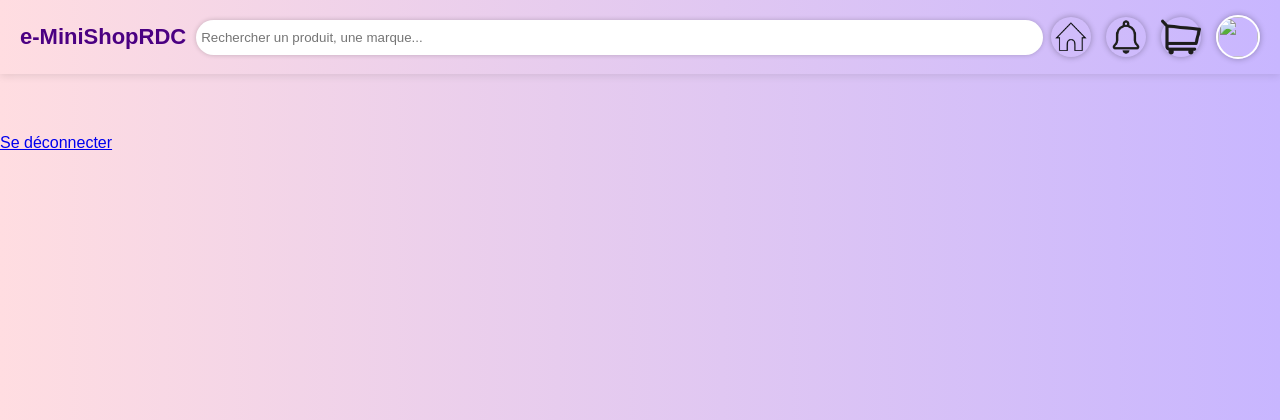
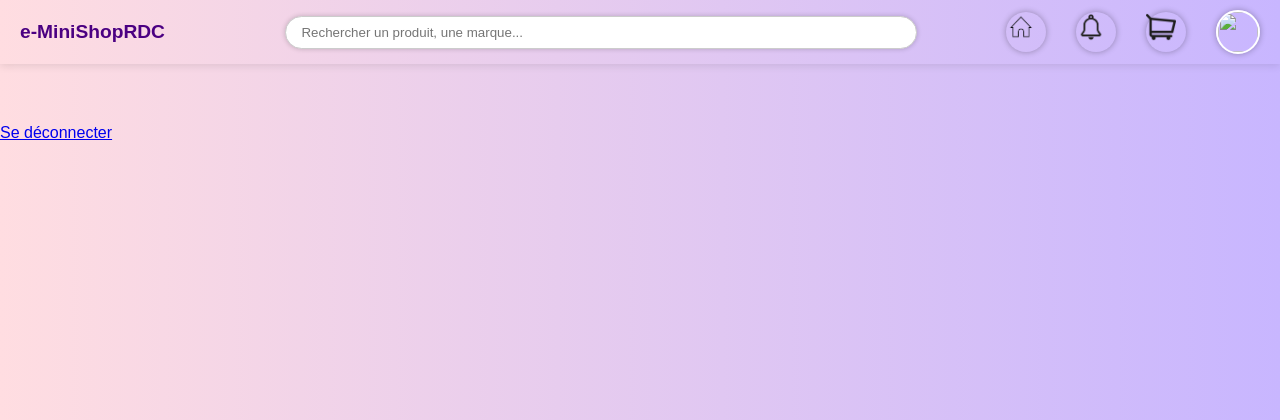
Before and after one commit to BonkingoDaniel006/Elikya, a Flask app: page /index in a window 1280 px wide. Shown: the top 420 px of the page. Run offline with Flask 3, Linux system fonts and the light colour scheme; the visitor is signed in with stand-in values (Sample User, id 1); data that the repository does not hold is empty.

Commit message:
fix:responsive-bug

```diff
--- a/static/fil_actu.css
+++ b/static/fil_actu.css
@@ -121,3 +121,70 @@ main {
       color: #666;
       margin-top: 4px;
     }
+
+
+/* --- Styles par défaut (Pour PC / Écrans larges) --- */
+header {
+  display: flex;
+  justify-content: space-between;
+  align-items: center;
+  padding: 10px 20px;
+  background-color: transparent; /* Conserve ton dégradé de fond actuel */
+  gap: 15px;
+}
+
+.logo {
+  font-weight: bold;
+  font-size: 1.2rem;
+  white-space: nowrap; /* Évite que le logo s'écrive sur 2 lignes */
+}
+
+.search-bar {
+  flex-grow: 1; /* Permet à la barre de recherche de prendre tout l'espace disponible */
+  max-width: 600px; /* Évite qu'elle soit trop immense sur très grand écran */
+}
+
+.search-bar input {
+  width: 100%;
+  padding: 8px 15px;
+  border-radius: 20px;
+  border: 1px solid #ccc;
+  outline: none;
+}
+
+.header-icons {
+  display: flex;
+  align-items: center;
+  gap: 15px; /* Espace entre les icônes */
+}
+
+.panier-img, .profil-img {
+  width: 30px;  /* Ajuste selon la taille voulue */
+  height: 30px;
+  object-fit: contain;
+}
+
+
+/* --- Styles pour Mobile (Écrans inférieurs à 768px) --- */
+@media (max-width: 768px) {
+  header {
+    flex-wrap: wrap; /* Autorise les éléments à passer à la ligne */
+    padding: 10px;
+  }
+
+  .logo {
+    order: 1; /* Reste en haut à gauche */
+  }
+
+  .header-icons {
+    order: 2; /* Se place en haut à droite */
+    gap: 10px;
+  }
+
+  .search-bar {
+    order: 3; /* Passe à la ligne en dessous */
+    width: 100%; /* Prend 100% de la largeur du téléphone */
+    max-width: none;
+    margin-top: 5px;
+  }
+}
--- a/templates/index.html
+++ b/templates/index.html
@@ -12,12 +12,11 @@
 <header>
   <div class="logo">e-MiniShopRDC</div>
 
-
-
   <div class="search-bar">
     <input type="text" placeholder="Rechercher un produit, une marque...">
   </div>
 
+  <div class="header-icons">
     <div class="panier">
       <img src="{{ url_for('static', filename='profils/home.png') }}" alt="home" class="panier-img" >
     </div>
@@ -30,10 +29,9 @@
       <img src="{{ url_for('static', filename='profils/panier.png') }}" alt="panier" class="panier-img" >
     </div>
 
-
-
-  <div class="profile" >
+    <div class="profile">
       <img src="{{ user.profil }}" class="profil-img">
+    </div>
   </div>
 </header>
 
--- a/templates/verify.html
+++ b/templates/verify.html
@@ -24,7 +24,7 @@
         <form action="{{ url_for('auth.valider_otp') }}" method="POST">
             <input type="text" name="code" placeholder="Code à 6 chiffres" required maxlength="6" style="text-align:center; font-size: 20px; letter-spacing: 5px;">
             <br><br>
-            <button type="submit" class="details-btn" style="padding: 10px 30px; width: 100%;">Vérifier</button>
+            <button type="submit" class="details-btn" style="padding: 10px 30px; width: 100%; background-color: #ff4081; ">Vérifier</button>
         </form>
         <br>
         <a href="{{ url_for('auth.inscription') }}" style="color: #666; text-decoration: none; font-size: 0.8em;">Retour à l'inscription</a>
```
Also changed, not shown: README.md. Lines whose indentation alone changed are shown as unchanged.
